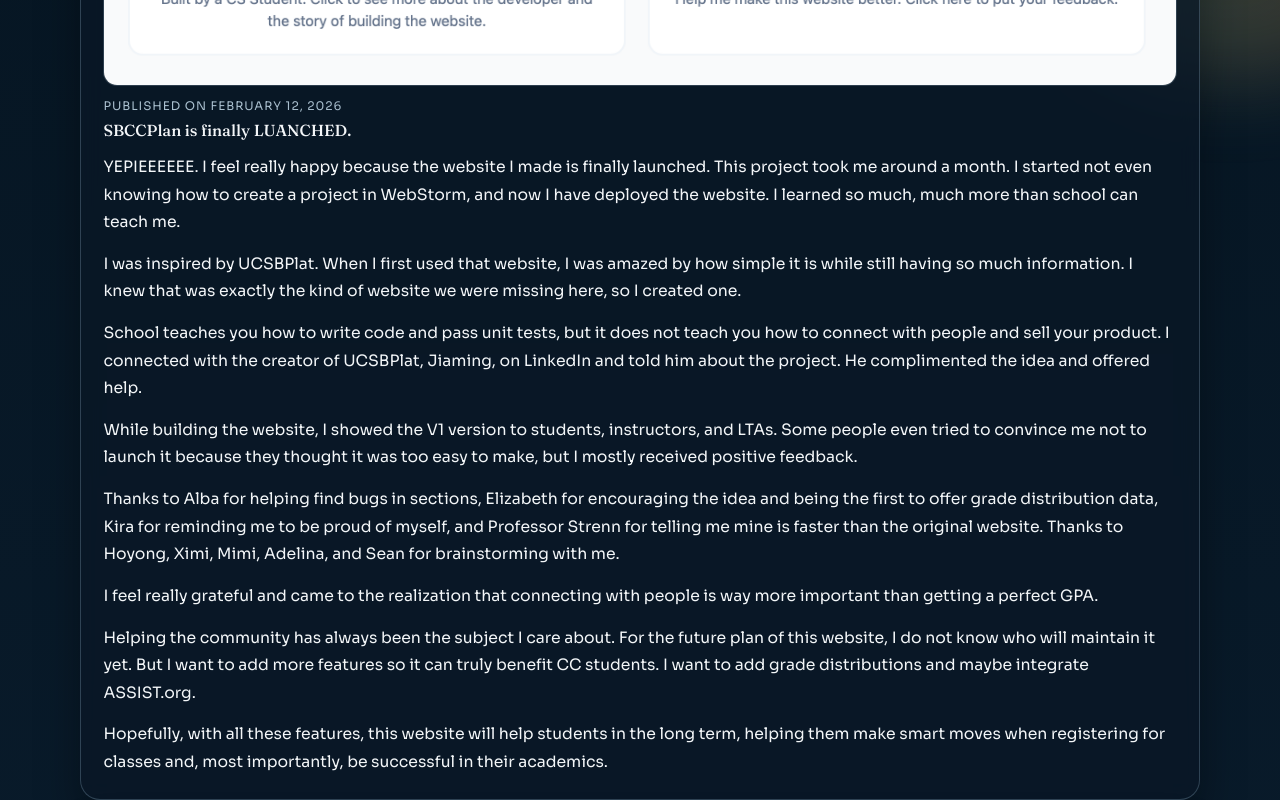
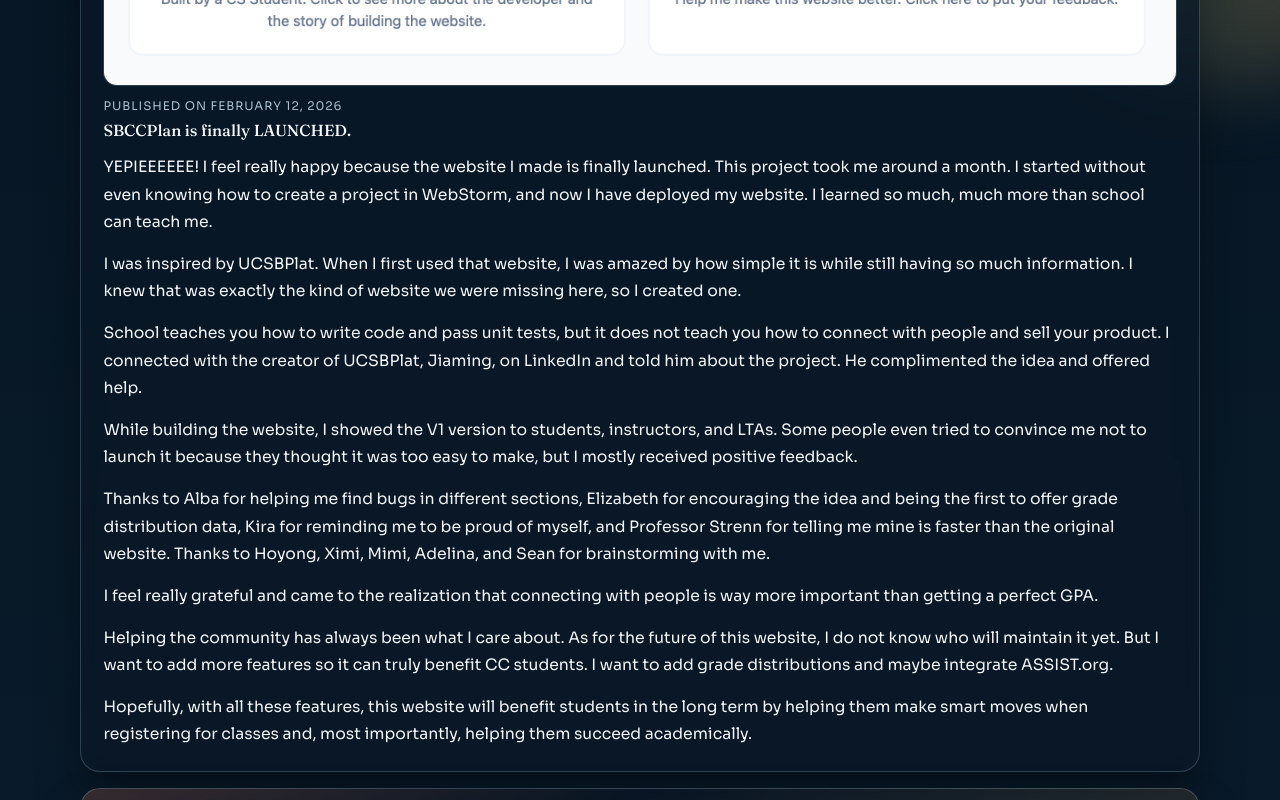
Before and after one commit to Brianbb105/Personal-Website, a Next.js app: page /blogs in a window 1280 px wide. Shown: the part 940-1740 px from the top of the page. Built offline with nearby package versions, Linux system fonts and the light colour scheme.

Commit message:
First blog updated; grammar checked

```diff
--- a/src/app/blogs/page.tsx
+++ b/src/app/blogs/page.tsx
@@ -2,14 +2,14 @@ import Image from "next/image";
 import AppShell from "@/components/AppShell";
 
 const firstPostParagraphs = [
-  "YEPIEEEEEE. I feel really happy because the website I made is finally launched. This project took me around a month. I started not even knowing how to create a project in WebStorm, and now I have deployed the website. I learned so much, much more than school can teach me.",
+  "YEPIEEEEEE! I feel really happy because the website I made is finally launched. This project took me around a month. I started without even knowing how to create a project in WebStorm, and now I have deployed my website. I learned so much, much more than school can teach me.",
   "I was inspired by UCSBPlat. When I first used that website, I was amazed by how simple it is while still having so much information. I knew that was exactly the kind of website we were missing here, so I created one.",
   "School teaches you how to write code and pass unit tests, but it does not teach you how to connect with people and sell your product. I connected with the creator of UCSBPlat, Jiaming, on LinkedIn and told him about the project. He complimented the idea and offered help.",
   "While building the website, I showed the V1 version to students, instructors, and LTAs. Some people even tried to convince me not to launch it because they thought it was too easy to make, but I mostly received positive feedback.",
-  "Thanks to Alba for helping find bugs in sections, Elizabeth for encouraging the idea and being the first to offer grade distribution data, Kira for reminding me to be proud of myself, and Professor Strenn for telling me mine is faster than the original website. Thanks to Hoyong, Ximi, Mimi, Adelina, and Sean for brainstorming with me.",
+  "Thanks to Alba for helping me find bugs in different sections, Elizabeth for encouraging the idea and being the first to offer grade distribution data, Kira for reminding me to be proud of myself, and Professor Strenn for telling me mine is faster than the original website. Thanks to Hoyong, Ximi, Mimi, Adelina, and Sean for brainstorming with me.",
   "I feel really grateful and came to the realization that connecting with people is way more important than getting a perfect GPA.",
-  "Helping the community has always been the subject I care about. For the future plan of this website, I do not know who will maintain it yet. But I want to add more features so it can truly benefit CC students. I want to add grade distributions and maybe integrate ASSIST.org.",
-  "Hopefully, with all these features, this website will help students in the long term, helping them make smart moves when registering for classes and, most importantly, be successful in their academics.",
+  "Helping the community has always been what I care about. As for the future of this website, I do not know who will maintain it yet. But I want to add more features so it can truly benefit CC students. I want to add grade distributions and maybe integrate ASSIST.org.",
+  "Hopefully, with all these features, this website will benefit students in the long term by helping them make smart moves when registering for classes and, most importantly, helping them succeed academically.",
 ];
 
 export default function BlogsPage() {
@@ -35,7 +35,7 @@ export default function BlogsPage() {
           />
         </div>
         <p className="blog-meta">Published on February 12, 2026</p>
-        <h2>SBCCPlan is finally LUANCHED.</h2>
+        <h2>SBCCPlan is finally LAUNCHED.</h2>
         <div className="blog-body">
           {firstPostParagraphs.map((paragraph) => (
             <p key={paragraph}>{paragraph}</p>
```
